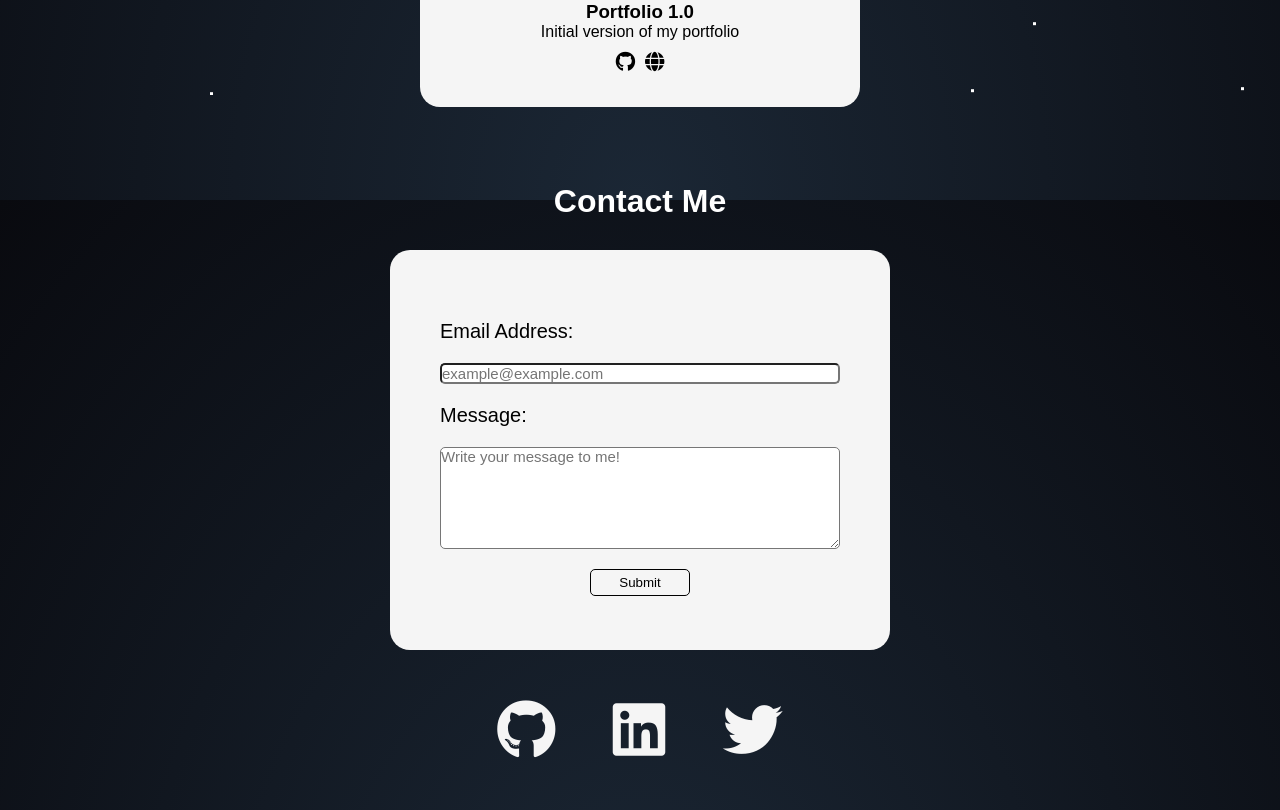
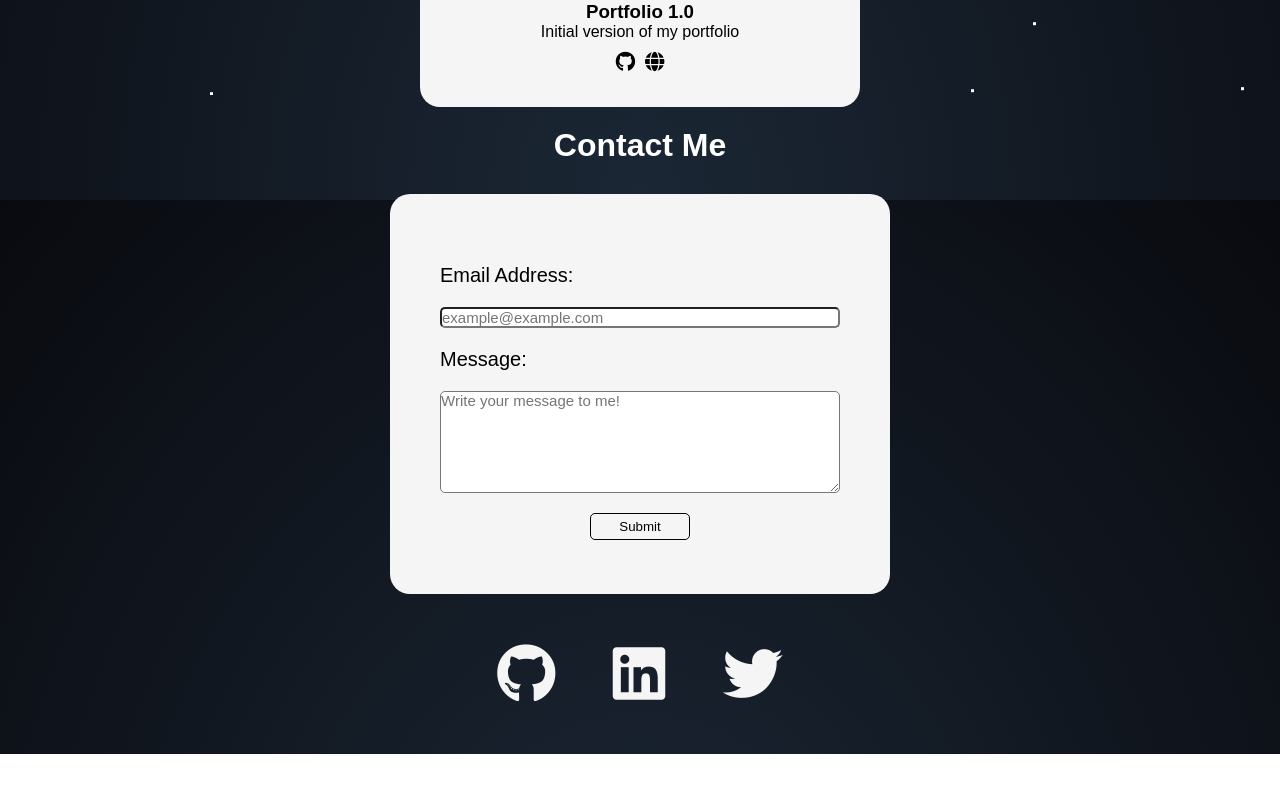
Before and after one commit to derricklai33/react-portfolio, a React (Create React App) app: page / in a window 1280 px wide. Shown: the part 3800-4610 px from the top of the page. After the commit the page ends 4554 px from the top, so only its background shows below. Built offline with nearby package versions, Linux system fonts and the light colour scheme.

Commit message:
Removed placeholder div as there is too big of a gap between projects and contact me

```diff
--- a/src/components/Contact.jsx
+++ b/src/components/Contact.jsx
@@ -7,8 +7,7 @@ export function Contact() {
 
   return (
     <>
-      <div className="placeholder-div" id="contact"></div>
-      <div className="contact-div">
+      <div className="contact-div" id="contact">
         <h1>Contact Me</h1>
         {state.succeeded ? (
           <div className="contact-form after-submit">
```
